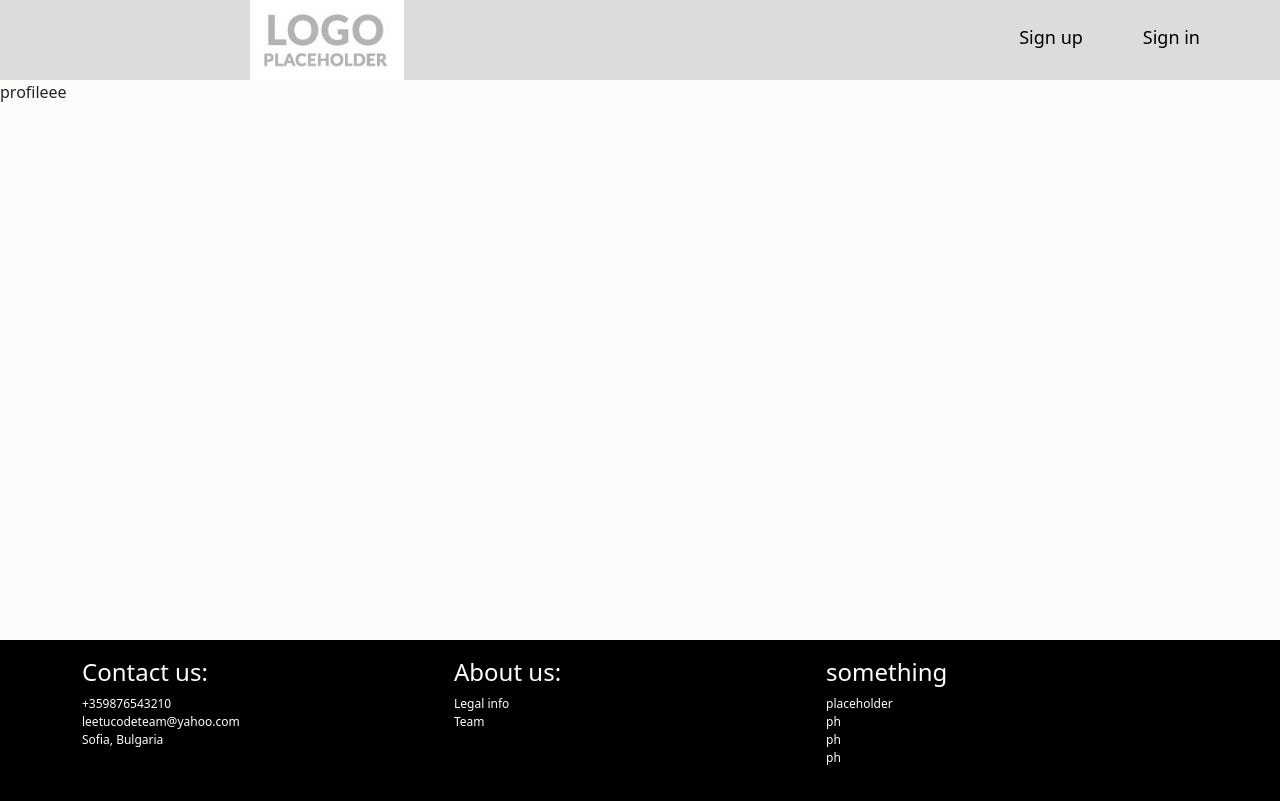
After one commit to Hriis1/LeeTUcode, a PHP site: page /profile.php in a window 1280 px wide. The commit adds this page. Run offline with PHP 8.4, Linux system fonts and the light colour scheme; some libraries are stand-ins or nearby versions.

Commit message:
added a profile page

```diff
--- a/components/header.php
+++ b/components/header.php
@@ -21,7 +21,7 @@
         <?php
         if (isset($_SESSION["user_id"])) {
             echo '<ul>
-			<li><a href="#" class="under">' . $_SESSION["user_username"] . '</a></li>
+			<li><a href="profile.php?id=' . $_SESSION["user_id"] . '" class="under">' . $_SESSION["user_username"] . '</a></li>
             <li><a href="courses.php" class="under">Courses</a></li>
             <li><a href="include/logout.php" class="under">Log out</a></li>
 		    </ul>';
--- /dev/null
+++ b/profile.php
@@ -0,0 +1,8 @@
+<?php include_once "components/head.php" ?>
+<body>
+    <?php include_once "components/header.php" ?>
+    <main>
+        profileee
+    </main>
+    <?php include_once "components/footer.php" ?>
+</body>
```
